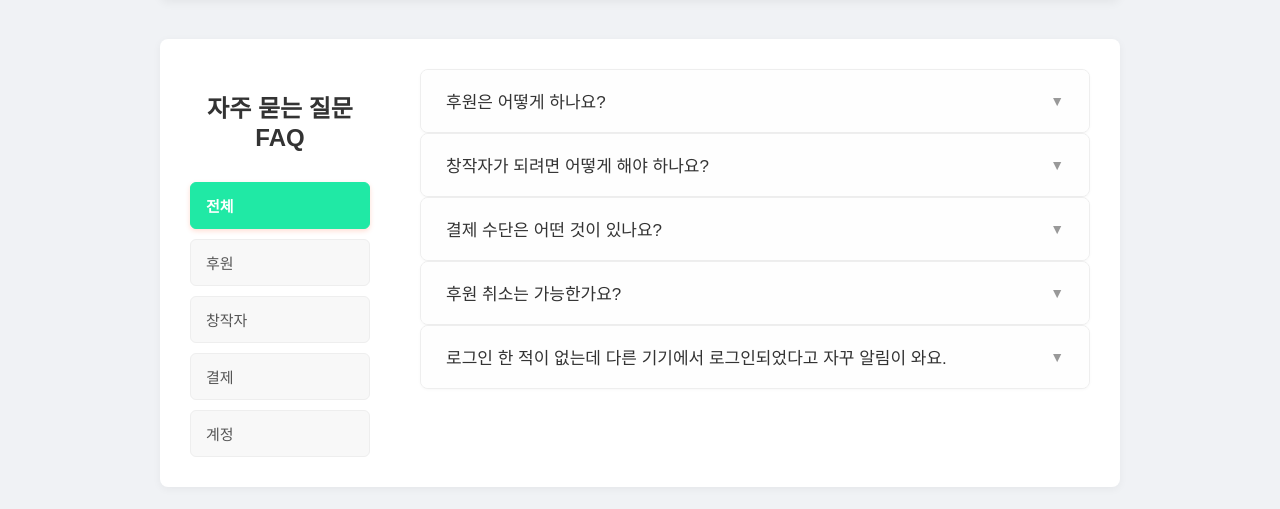
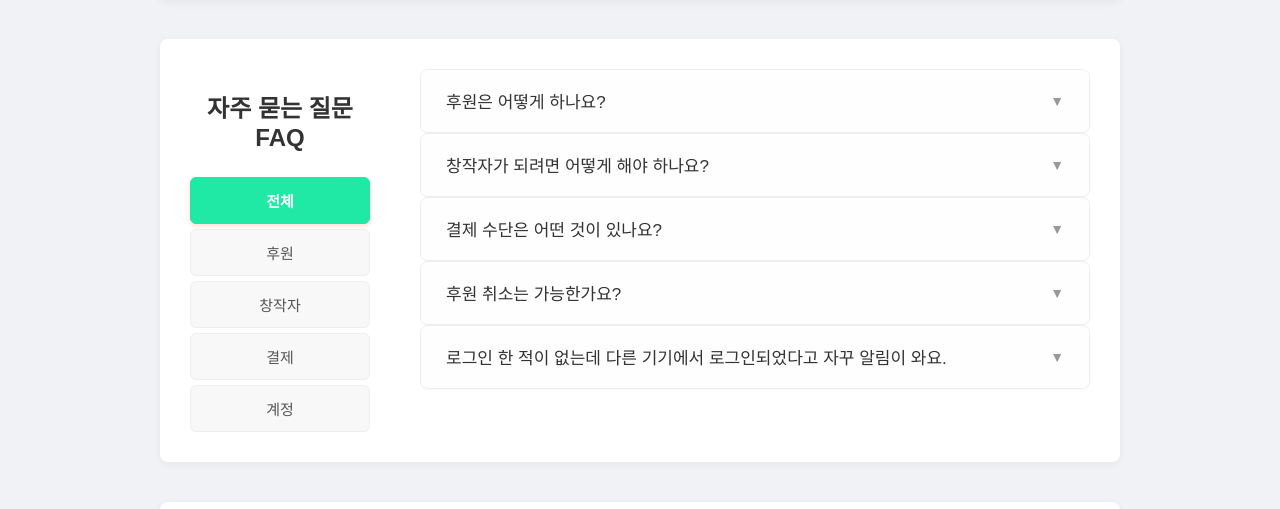
Before and after one commit to KJW-623/First-teamProject, a React (Create React App) app: page /HelpCenter in a window 1280 px wide. Shown: the part 442-951 px from the top of the page. Built offline with nearby package versions, Linux system fonts and the light colour scheme.

Commit message:
헬프 센터 수정

```diff
--- a/src/customerservice/CategoryFilter.css
+++ b/src/customerservice/CategoryFilter.css
@@ -1,10 +1,8 @@
-/* src/components/CategoryFilter.css */
 .category-filter {
     display: flex;
     flex-direction: column;
-    gap: 10px;
+    gap: 5px;
     padding-right: 20px;
-    flex-shrink: 0;
 }
 
 .category-filter button {
@@ -14,8 +12,7 @@
     padding: 12px 15px;
     border-radius: 6px;
     font-size: 15px;
-    text-align: left;
-    cursor: pointer;
+    text-align: center;
     transition: all 0.2s ease-in-out;
     width: 100%;
 }
--- a/src/customerservice/ContactForm.css
+++ b/src/customerservice/ContactForm.css
@@ -6,7 +6,7 @@
     margin: 0 auto;
     padding: 20px;
     border-radius: 8px;
-    background-color: #fcfcfc;
+    background-color: #f1f1f1;
     box-shadow: 0 2px 5px rgba(0, 0, 0, 0.03);
 }
 
@@ -23,7 +23,7 @@
 
 .contact-form input:focus,
 .contact-form textarea:focus {
-    border-color: #FF5722;
+    border-color: #20e9a5 ;
     box-shadow: 0 0 0 3px rgba(255, 87, 34, 0.1);
 }
 
--- a/src/customerservice/FAQItem.css
+++ b/src/customerservice/FAQItem.css
@@ -39,20 +39,15 @@
     transition: transform 0.2s ease-in-out;
 }
 
-.faq-item.open .faq-question span {
-    transform: rotate(180deg);
-    color: #20e9a5;
-}
-
 .faq-answer {
     padding: 15px 25px;
-    background-color: #fdfdfd;
+    background-color: #f4f4f4;
     border-top: 1px solid #f0f0f0;
 }
 
 .faq-answer p {
     margin: 0;
     font-size: 15px;
-    color: #666;
+    color: #4c4c4c;
     line-height: 1.6;
 }
--- a/src/customerservice/FAQList.css
+++ b/src/customerservice/FAQList.css
@@ -2,7 +2,6 @@
 .faq-list {
     display: flex;
     flex-direction: column;
-    gap: 15px;
 }
 
 .no-results {
```
Also changed, not shown: src/customerservice/ContactForm.js (+3 -24 lines).
